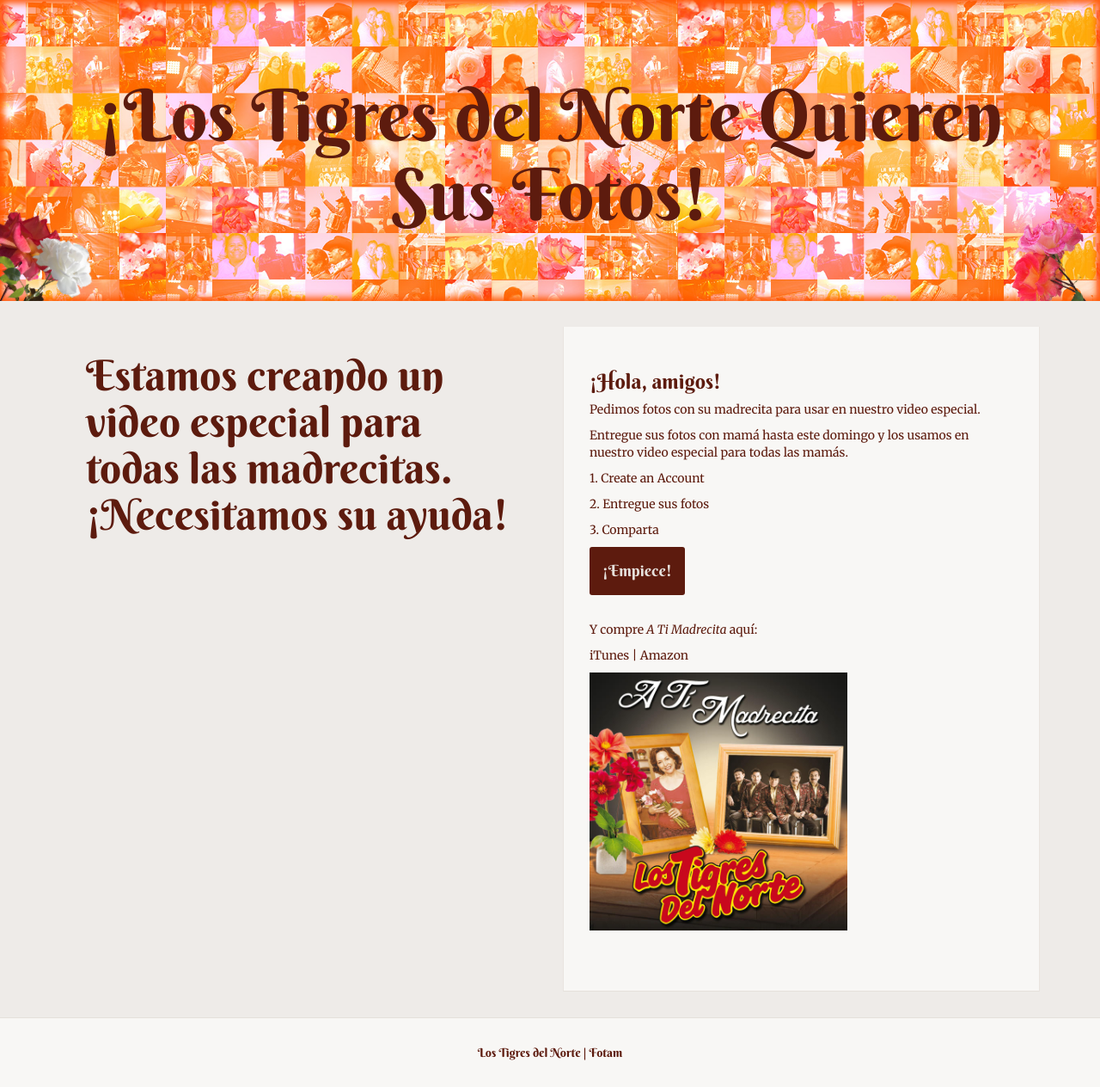
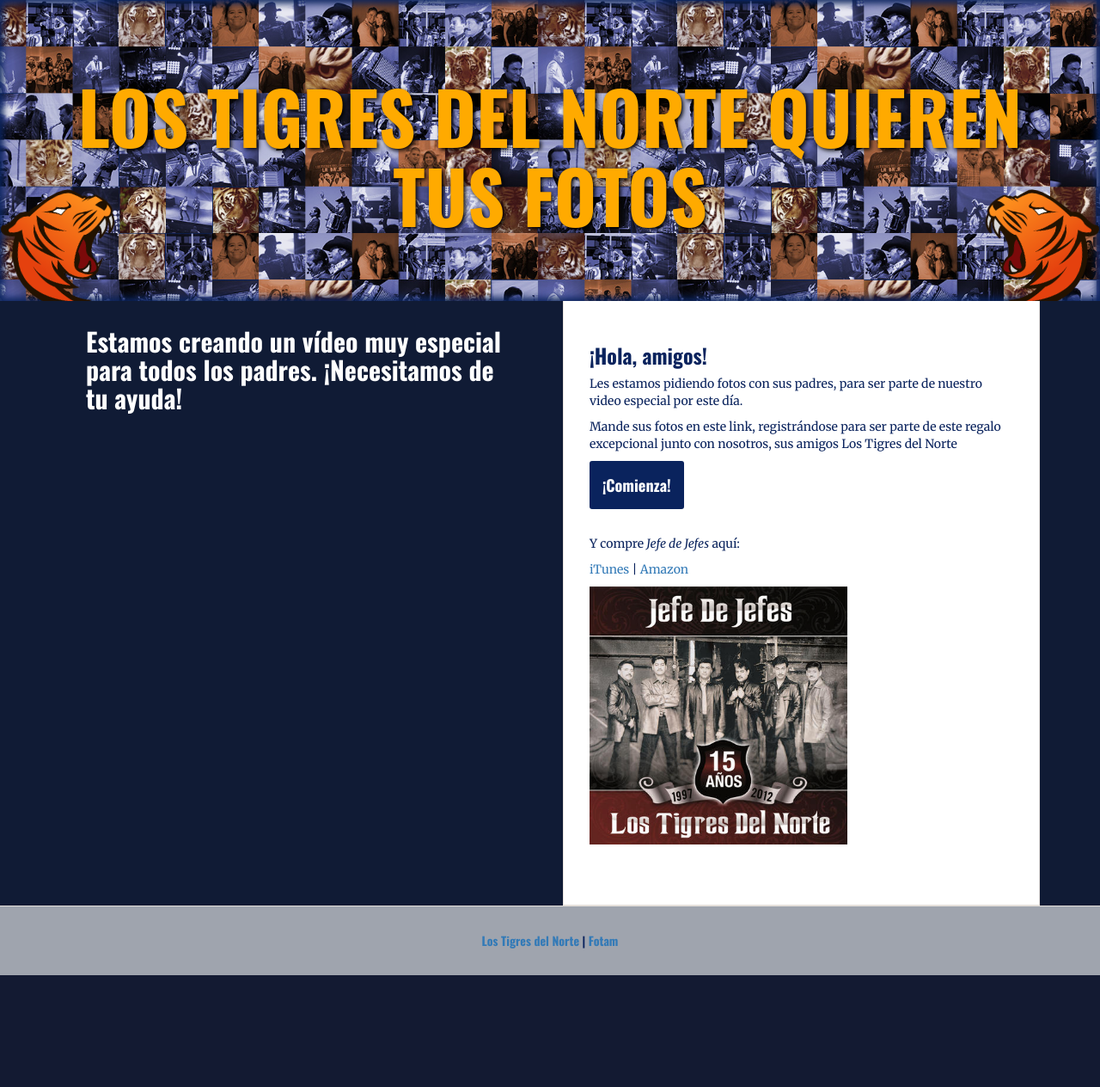
Before and after one commit to awygant/A-Ti-Madrecita, a PHP site: page / in a window 1280 px wide. Shown: the whole page at 86% size. After the commit the page ends 1134 px from the top, so only its background shows below. Run offline with PHP 8.4, Linux system fonts and the light colour scheme.

Commit message:
Dia del padre update
Added new graphics and updated text and stylesheet to create a dad
theme.

```diff
--- a/css/style.css
+++ b/css/style.css
@@ -1,5 +1,5 @@
 body{
-    background-color:#eeebe8;
+    background-color:#101b35;
 }
 
 button{
@@ -23,15 +23,40 @@
     opacity:0.6;
 }
 
+.oswald{
+    font-family:'Oswald', sans-serif;
+}
+
+.white{
+    color:#fff;
+}
+
+.yellow{
+    color:#ffaa00;
+}
+
+.blue{
+    color:#0a235d;
+}
+
+.shadow{
+    text-shadow: 2px 2px 5px #000;
+}
+
 .collage-banner{
     height:350px;
-    background-image:url("../img/collage.jpg");
+    background-image:url("../img/padre-collage.jpg");
     background-size:650px auto;
-    box-shadow: inset 0 0 8px 4px #ff5500;
+    box-shadow: inset 0 0 8px 4px #0a235d;
     overflow:hidden;
+    position:relative;
 }
 
-.flower{
+.headerText{
+    z-index:2;
+}
+
+.flower, .jefe{
     position:absolute;
     background-size:contain;
     background-repeat:no-repeat;
@@ -61,6 +86,28 @@
     right:-80px;
     transform:rotate(-105deg);
     width:130px;
+}
+
+.jefe{
+    background-image:url("../img/jefes-graphic.png");
+}
+
+.jefe-left{
+    bottom:-6px;
+    left:6px;
+    -moz-transform:rotate(-10deg);
+    -o-transform:rotate(-10deg);
+    -webkit-transform:rotate(-10deg);
+    transform:rotate(-10deg);
+}
+
+.jefe-right{
+    bottom:-6px;
+    right:6px;
+    -moz-transform: scaleX(-1) rotate(-10deg);
+    -o-transform: scaleX(-1) rotate(-10deg);
+    -webkit-transform: scaleX(-1) rotate(-10deg);
+    transform: scaleX(-1) rotate(-10deg);
 }
 
 .vertical-center{
@@ -96,8 +143,21 @@
     background-color:#5d1b0e;
 }
 
+.blue-bg{
+    color:#fff;
+    background-color:#0a235d;
+}
+
 .big{
     font-size:6em;
+}
+
+.uppercase{
+    text-transform: uppercase;
+}
+
+.spacey{
+    letter-spacing:4px;
 }
 
 .medium{
@@ -123,7 +183,7 @@
 }
 
 .white-panel{
-    background-color:rgba(255,255,255,0.6);
+    background-color:rgba(255,255,255,1);
     padding:30px;
     border-bottom:1px solid #e5e0db;
     border-left:1px solid #e9e4df;
@@ -182,4 +242,8 @@
     .collage-banner{
         height:250px;
     }
+    .jefe{
+        width:75px;
+        background-position:bottom center;
+    }
 }
--- a/includes/resources.php
+++ b/includes/resources.php
@@ -2,6 +2,7 @@
 
 <link href='http://fonts.googleapis.com/css?family=Berkshire+Swash' rel='stylesheet' type='text/css'>
 <link href='http://fonts.googleapis.com/css?family=Merriweather:400,400italic' rel='stylesheet' type='text/css'>
+<link href='http://fonts.googleapis.com/css?family=Oswald:700' rel='stylesheet' type='text/css'>
 <link href = "css/bootstrap.min.css" rel="stylesheet">
 <link href = "css/style.css" rel="stylesheet">
 
--- a/index.php
+++ b/index.php
@@ -2,7 +2,7 @@
 <html>
 <head lang="en">
     <meta charset="UTF-8">
-    <title>A Ti Madrecita</title>
+    <title>Día del Padre con Los Tigres del Norte</title>
     <?php include ("includes/resources.php") ?>
 </head>
 <body>
@@ -17,42 +17,37 @@
 
 </script>
     <div class = "container-fluid text-center collage-banner slideLeft">
-        <div class = "container text-center vertical-center">
-            <h1 class = "berkshire big brown">&iexcl;Los Tigres del Norte Quieren Sus Fotos!</h1>
-            <div class = "flower f1"></div>
-            <div class = "flower f2"></div>
-            <div class = "flower f3"></div>
+        <div class = "container text-center vertical-center headerText">
+            <h1 class = "oswald big white uppercase yellow shadow">Los Tigres del Norte Quieren Tus Fotos</h1>
         </div>
+        <div class = "jefe jefe-left"></div>
+        <div class = "jefe jefe-right"></div>
     </div>
     <div class = "container text-center">
-        <div class = "row text-left vert-padding">
+        <div class = "row text-left">
             <div class = "col-sm-6">
                 <div>
-                    <h2 class = "berkshire medium brown no-margin horiz-padding vert-padding">Estamos creando un video especial para todas las madrecitas. &iexcl;Necesitamos su ayuda!</h2>
+                    <h2 class = "oswald white no-margin horiz-padding vert-padding">Estamos creando un vídeo muy especial para todos los padres. ¡Necesitamos de tu ayuda!</h2>
                 </div>
             </div>
-            <div class = "col-sm-6 merriweather brown">
+            <div class = "col-sm-6 merriweather blue">
                 <div class = "white-panel">
-                    <h3 class = "berkshire brown">&iexcl;Hola, amigos!</h3>
-                    <p class = "medium">Pedimos fotos con su madrecita para usar en nuestro video especial.</p>
-                    <p class = "medium">Entregue sus fotos con mamá hasta este domingo y los usamos en nuestro video especial para todas las mamás.</p>
-                    <!-- TODO: TRANSLATE HERE -->
-                    <p class = "medium">1. Create an Account</p>
-                    <p class = "medium">2. Entregue sus fotos</p>
-                    <p class = "medium">3. Comparta</p>
-                    <button class = "brown-bg berkshire medium" onclick = "window.location.href = 'http://events.fotam.com/photos/upload/12'">&iexcl;Empiece!</button>
+                    <h3 class = "oswald">&iexcl;Hola, amigos!</h3>
+                    <p class = "medium">Les estamos pidiendo fotos con sus padres, para ser parte de nuestro video especial por este día. </p>
+                    <p class = "medium">Mande sus fotos en este link, registrándose para ser parte de este regalo excepcional junto con nosotros, sus amigos Los Tigres del Norte</p>
+                    <button class = "blue-bg oswald medium" onclick = "window.location.href = 'http://events.fotam.com/photos/upload/12'">&iexcl;Comienza!</button>
                     <div class = "vert-padding">
-                        <p>Y compre <i>A Ti Madrecita</i> aquí:</p>
+                        <p>Y compre <i>Jefe de Jefes</i> aquí:</p>
                         <!-- TODO: FILL IN THESE LINKS -->
-                        <p><a href = "" target = "_blank">iTunes</a> | <a href = "" target = "_blank">Amazon</a></p>
-                        <p><img class = "contained" width = "300" src = "img/madrecita-album.jpeg" alt = "A Ti Madrecita"/></p>
+                        <p><a href = "http://bit.ly/jefesitunes" target = "_blank">iTunes</a> | <a href = "http://bit.ly/jefesamazon" target = "_blank">Amazon</a></p>
+                        <p><a href = "http://bit.ly/jefesitunes" target = "_blank"><img class = "contained" width = "300" src = "img/jefe-de-jefes-album.png" alt = "Jefe de Jefes"/></a></p>
                     </div>
 
                 </div>
             </div>
         </div>
     </div>
-    <div class = "footer text-center vert-padding berkshire brown">
+    <div class = "footer text-center vert-padding oswald blue">
         <a href = "http://www.lostigresdelnorte.com" target = "_blank">Los Tigres del Norte</a> |
         <a href = "http://www.fotam.com" target = "_blank">Fotam</a>
     </div>
```
Also changed, not shown: img/jefe-de-jefes-album.png (added), img/jefes-graphic.png (added), img/padre-collage.jpg (added).
